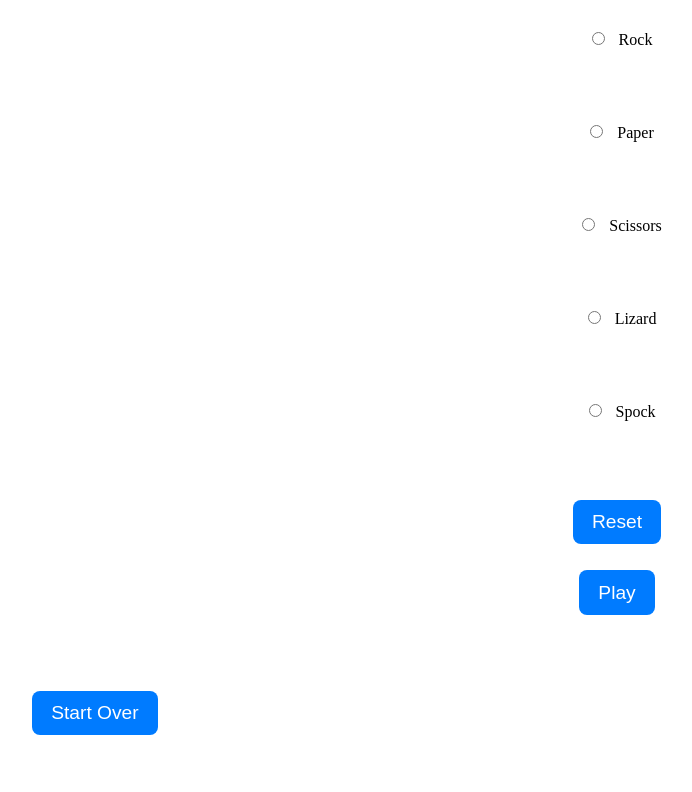
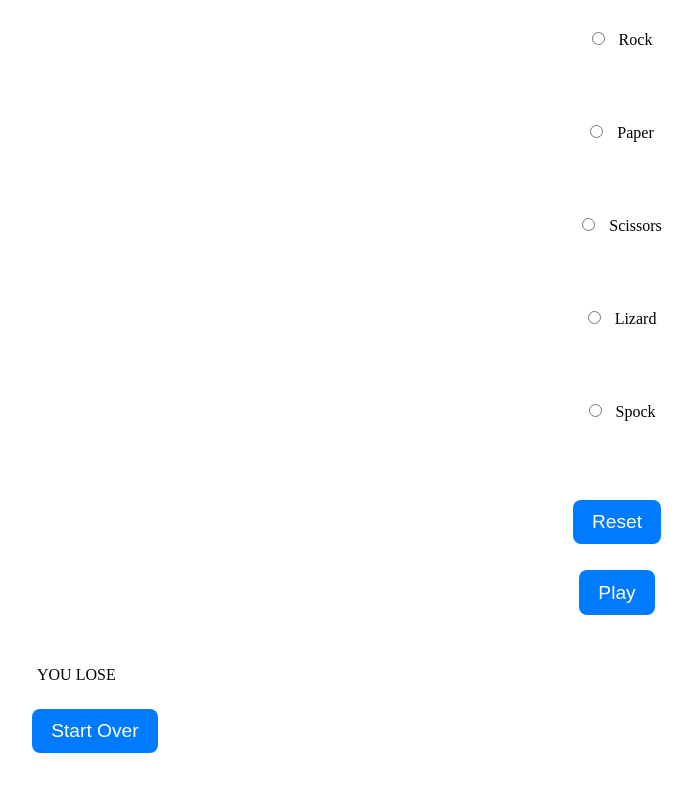
Before and after one commit to comp426-2023-spring/e02-ohsay22, a website: page public/index.html in a window 1280 px wide. Shown: the part 602-1394 px from the top of the page, without its empty margins (23-715 px from the left). Drawn offline with Linux system fonts and the light colour scheme.

Commit message:
Update index.html

```diff
--- a/public/index.html
+++ b/public/index.html
@@ -51,7 +51,7 @@
     <button type="submit">Play</button>
   </form>
   <div id="results">
-    <div id="results-text"></div>
+    <div id="results-text">YOU LOSE</div>
     <button type="button" id="reset_button">Start Over</button>
   </div>
 </body>
```
